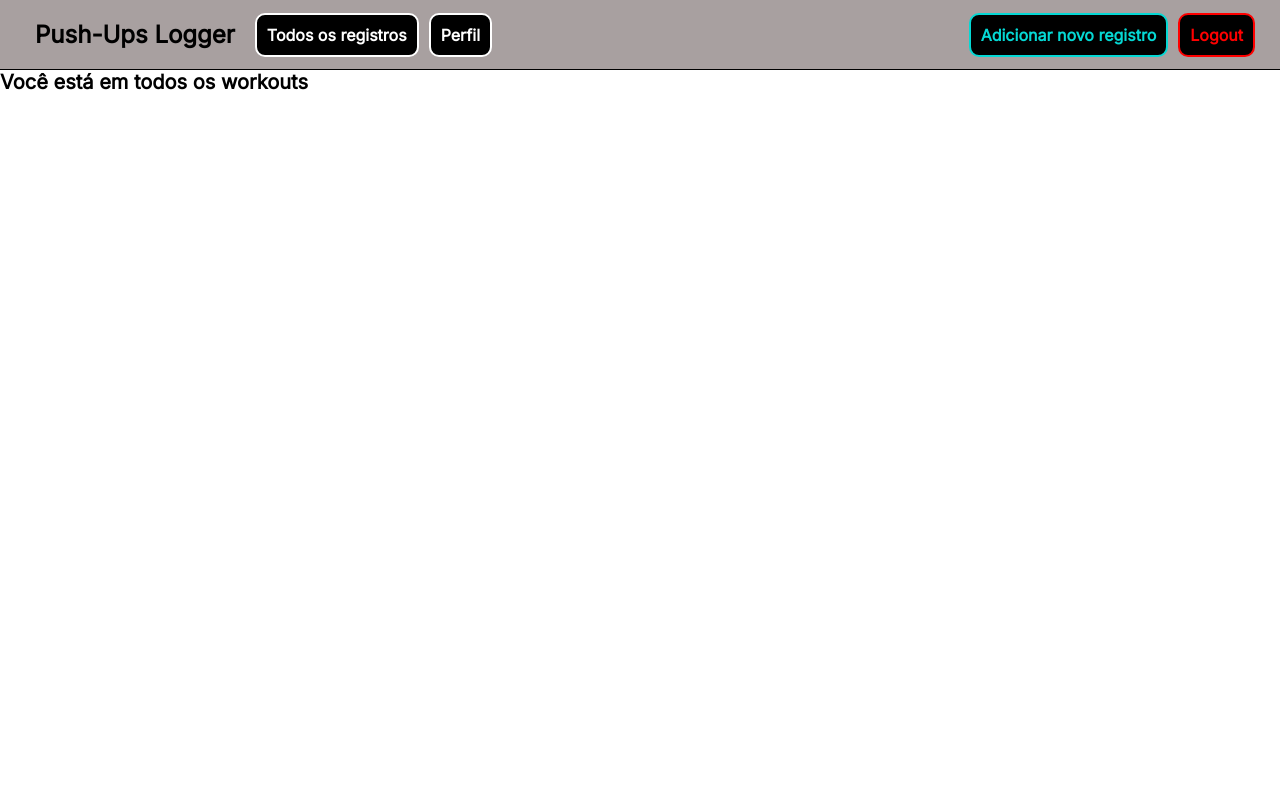
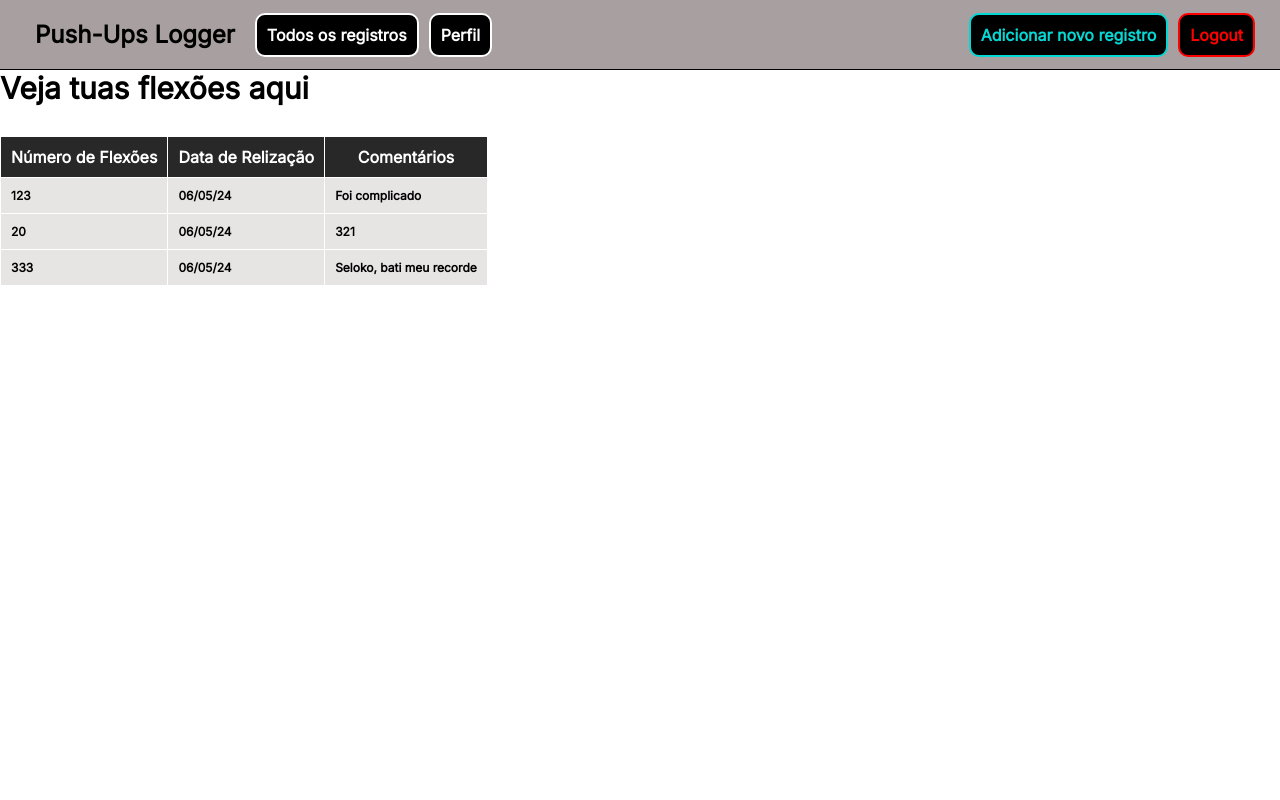
Before and after one commit to RR2M4A/PushUps-Logger, a Flask app: page / in a window 1280 px wide. Run offline with Flask 3, Linux system fonts and the light colour scheme; a user stored in the database is signed in.

Commit message:
#6 Main Page: Criando a página que mostra todos os exercícios realizdos

```diff
--- a/main.py
+++ b/main.py
@@ -9,13 +9,23 @@ main = Blueprint("main", __name__)
 @main.route("/")
 @main.route("/all_workouts")
 def all_workouts():
+
+    # Verifica se o usuário está logado ou não
     if not "current_user_email" in session:
         return redirect(url_for("auth.login"))
 
-    return render_template("main/all_workouts.html")
+    # Pegando o usuário e seus exercícios salvos no banco de dados
+    current_user_email = session["current_user_email"]
+    current_user = User.query.filter_by(email=current_user_email).first_or_404()
+    workouts = current_user.workouts
+
+    # Passando as informações a serem carregadas no html como argumento do render_template
+    return render_template("main/all_workouts.html", user=current_user, workouts=workouts)
 
 @main.route("/profile")
 def profile():
+
+    # Verifica se o usuário está logado ou não
     if not "current_user_email" in session:
         return redirect(url_for("auth.login"))
 
@@ -24,6 +34,8 @@ def profile():
 
 @main.route("/new_workout")
 def new_workout():
+
+    # Verifica se o usuário está logado ou não
     if not "current_user_email" in session:
         return redirect(url_for("auth.login"))
 
@@ -32,14 +44,22 @@ def new_workout():
 @main.route("/new_workout", methods=["POST"])
 def new_workout_post():
 
+    # Pegando os dados informados pelo usuário no formulário (método post)
     inputed_pushups = request.form.get("pushups")
     inputed_comment = request.form.get("comment")
 
+    # Tratando possível erro caso o usuário tente enviar palavras ao invés de
+    # números no formulário, não guardando no banco de dados
+    if not isinstance(inputed_pushups, int) or inputed_pushups <= 0:
+        return render_template("main/create_workout.html")
+
+    # Pegando a instância do usuário
     current_user_email = session["current_user_email"]
-    current_user = User.query.filter_by(email=current_user_email).first()
+    current_user = User.query.filter_by(email=current_user_email).first_or_404()
 
+    # Criando e guardando no banco de dados o exercício realizado
     workout = Workout(pushups=inputed_pushups, comment=inputed_comment, author=current_user)
     db.session.add(workout)
     db.session.commit()
 
-    return "Ok"
+    return render_template("main/create_workout.html")
--- a/models.py
+++ b/models.py
@@ -6,7 +6,7 @@ class User(db.Model):
     email = db.Column(db.String(100), unique=True)
     password = db.Column(db.String(100))
     name = db.Column(db.String(100))
-    workout = db.relationship("Workout", backref="author", lazy=True)
+    workouts = db.relationship("Workout", backref="author", lazy=True)
 
 
 class Workout(db.Model):
--- /dev/null
+++ b/static/css/all_workouts.css
@@ -0,0 +1,54 @@
+@import url('https://fonts.googleapis.com/css2?family=Inter&display=swap');
+
+:root {
+    --general-border-radius: 10px;
+}
+
+* {
+    font-family: 'Inter', sans-serif;
+    margin: 0;
+    padding: 0;
+}
+
+
+html {
+    height: 100%;
+    width: 100%;
+    font-size: 62.5%;
+}
+
+body {
+    height: 100%;
+    width: 100%;
+}
+
+.blank_container {
+    height: calc(100% - 70px);
+    width: 100%;
+}
+
+h2 {
+    font-size: 3rem;
+}
+
+table {
+    border-collapse: collapse;
+    margin-top: 3rem;
+}
+
+table td, table th {
+    border: 1px solid white;
+    padding: 1rem;
+}
+
+th {
+    color: white;
+    background-color: rgba(29, 28, 28, 0.944);
+    font-size: 1.6rem;
+}
+
+td {
+    background-color: #e7e4e4;
+    font-size: 1.2rem;
+    font-weight: bold;
+}
--- /dev/null
+++ b/static/css/main_nav.css
@@ -0,0 +1,70 @@
+@import url('https://fonts.googleapis.com/css2?family=Inter&display=swap');
+
+:root {
+    --general-border-radius: 10px;
+}
+
+* {
+    font-family: 'Inter', sans-serif;
+    margin: 0;
+    padding: 0;
+}
+
+
+html {
+    height: 100%;
+    width: 100%;
+    font-size: 62.5%;
+}
+
+body {
+    height: 100%;
+    width: 100%;
+}
+
+.navbar {
+    width: 100%;
+}
+
+.navbar ul {
+    display: flex;
+    background-color: rgb(168, 160, 160);
+    border-bottom: 1px solid black;
+    justify-content: space-between;
+    padding: 1rem 2rem 1rem 2rem;
+}
+
+.navbar ul div{
+    display: flex;
+    align-items: center;
+    font-size: 1.6rem;
+    font-weight: bold;
+}
+
+.navbar ul div *{
+    margin: 0 0.5rem 0 0.5rem;
+    padding: 1rem;
+    border-radius: var(--general-border-radius);
+}
+
+a {
+    text-decoration: none;
+}
+
+#all_pushups, #profile {
+    color: rgb(255, 255, 255);
+    border: 2px solid;
+    background-color: black;
+}
+
+#add_new_workout {
+    color: rgb(5, 216, 212);
+    border: 2px solid rgb(5, 216, 212);
+    background-color: black;
+}
+
+#logout {
+    color: red;
+    border: 2px solid red;
+    background-color: black;
+}
--- a/templates/main/all_workouts.html
+++ b/templates/main/all_workouts.html
@@ -1,8 +1,33 @@
 {% extends "main/base.html" %}
 {% block title %}Todos os Registros{% endblock %}
 
+{% block css %}<link rel="stylesheet" href="../../static/css/all_workouts.css">{% endblock %}
+
 {% block content %}
-<h1>Você está em todos os workouts</h1>
+<main class="blank_container">
+    <h2>Veja tuas flexões aqui</h2>
+
+    <table>
+        <thead>
+            <tr>
+                <th>Número de Flexões</th>
+                <th>Data de Relização</th>
+                <th>Comentários</th>
+            </tr>
+        </thead>
+
+        <tbody>
+            {% for workout in workouts %}
+            <tr>
+                <td>{{ workout.pushups }}</td>
+                <td>{{ workout.date_posted.strftime('%d/%m/%y') }}</td>
+                <td>{{ workout.comment }}</td>
+            </tr>
+            {% endfor %}
+        </tbody>
+    </table>
+
+</main>
 {% endblock%}
 
 {% block script %}
--- a/templates/main/base.html
+++ b/templates/main/base.html
@@ -5,7 +5,8 @@
     <meta name="viewport" content="width=device-width, initial-scale=1.0">
     <title>{% block title %}{% endblock %}</title>
 
-    <link rel="stylesheet" href="../../static/css/create_workout.css">
+    <link rel="stylesheet" href="../../static/css/main_nav.css">
+    {% block css %}{% endblock %}
 </head>
 <body>
     <nav class="navbar">
--- a/templates/main/create_workout.html
+++ b/templates/main/create_workout.html
@@ -1,5 +1,7 @@
 {% extends "main/base.html" %}
 {% block title %} Novo Exercício{% endblock %}
+
+{% block css %}<link rel="stylesheet" href="../../static/css/create_workout.css">{% endblock %}
 
 {% block content %}
 <main class="blank_container">
```
Also changed, not shown: auth.py (+5 -2 lines), static/css/create_workout.css (+0 -47 lines), instance/db.sqlite.
